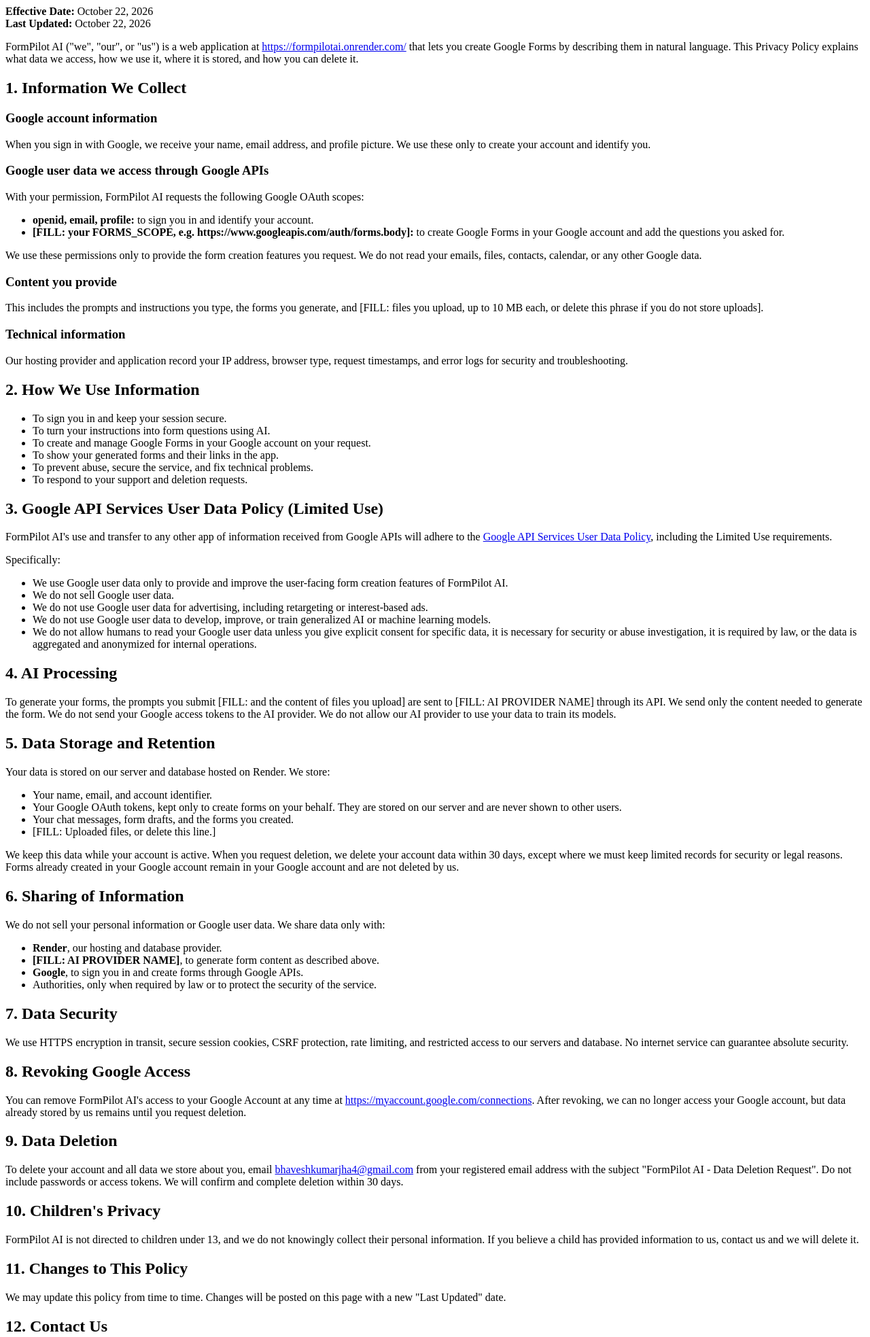
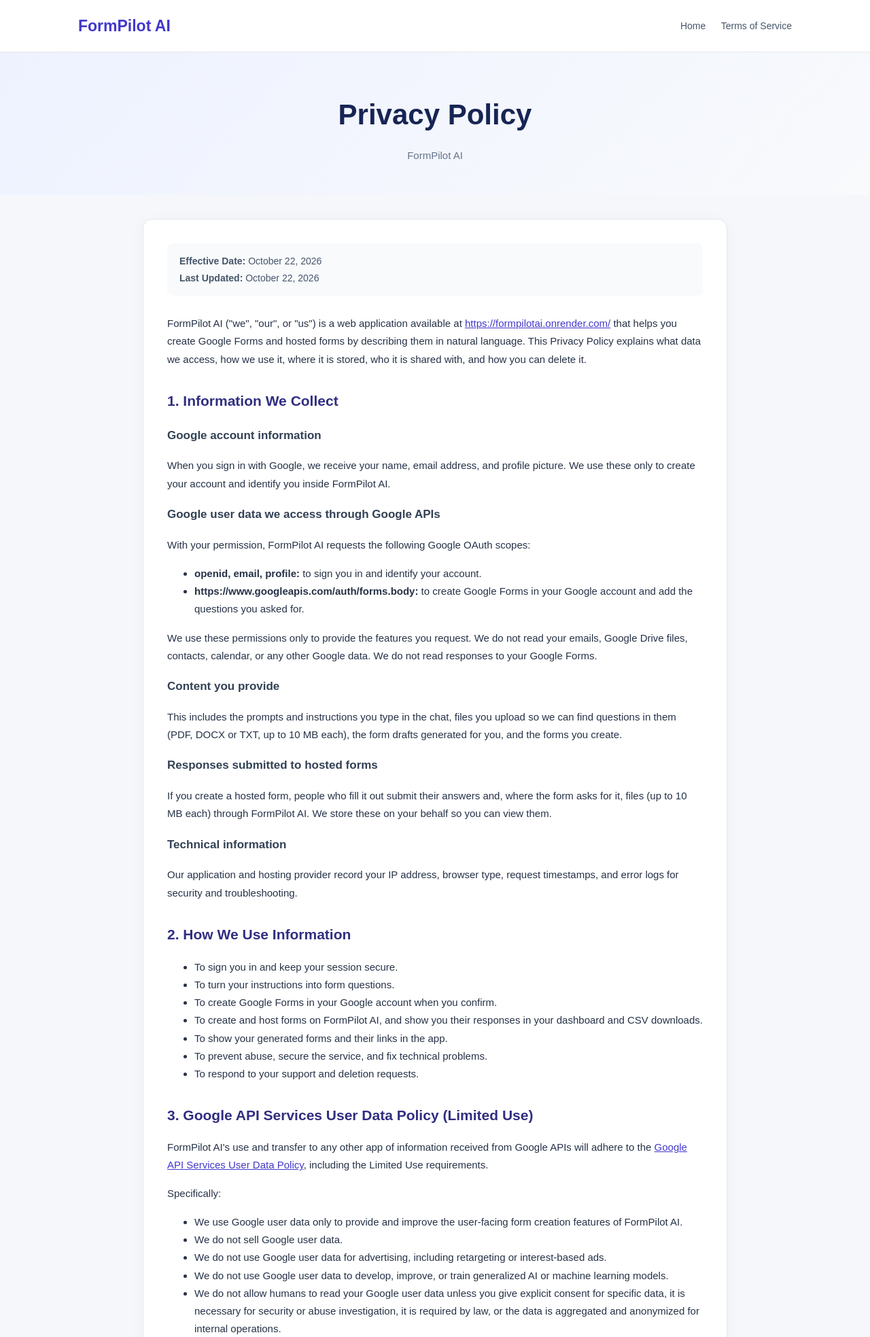
Before and after one commit to Bhaveshkumarjha/ai-Google-forms-agent, a Flask app: page /privacy-policy in a window 1280 px wide. Shown: the top 1967 px of the page at 68% size. Run offline with Flask 3, Linux system fonts and the light colour scheme.

Commit message:
Revise privacy policy for clarity and compliance
Updated the privacy policy to clarify data usage, improve readability, and ensure compliance with regulations. Added details on data processing, retention, and user responsibilities.

```diff
--- a/templates/privacy_policy.html
+++ b/templates/privacy_policy.html
@@ -1,3 +1,156 @@
+<!DOCTYPE html>
+<html lang="en">
+<head>
+    <meta charset="UTF-8">
+    <meta name="viewport" content="width=device-width, initial-scale=1.0">
+
+    <title>Privacy Policy | FormPilot AI</title>
+    <meta name="description" content="Read the FormPilot AI Privacy Policy to understand how information is collected, used, stored, and protected when creating Google Forms.">
+
+    <style>
+        * { box-sizing: border-box; }
+
+        body {
+            margin: 0;
+            font-family: Arial, Helvetica, sans-serif;
+            background: #f5f7fb;
+            color: #263247;
+            line-height: 1.75;
+        }
+
+        header {
+            background: #ffffff;
+            border-bottom: 1px solid #e5e7eb;
+            padding: 18px 24px;
+        }
+
+        .nav {
+            max-width: 1050px;
+            margin: auto;
+            display: flex;
+            align-items: center;
+            justify-content: space-between;
+            gap: 16px;
+        }
+
+        .brand {
+            font-size: 23px;
+            font-weight: 700;
+            color: #4338ca;
+            text-decoration: none;
+        }
+
+        nav a {
+            color: #475569;
+            text-decoration: none;
+            margin-left: 18px;
+            font-size: 14px;
+        }
+
+        nav a:hover { color: #4338ca; }
+
+        .hero {
+            background: linear-gradient(135deg, #eef2ff, #f8fafc);
+            text-align: center;
+            padding: 55px 20px 45px;
+        }
+
+        .hero h1 {
+            margin: 0 0 10px;
+            color: #172554;
+            font-size: clamp(30px, 5vw, 42px);
+        }
+
+        .hero p { color: #64748b; margin: 0; }
+
+        .container {
+            max-width: 900px;
+            margin: 35px auto;
+            padding: 0 20px;
+        }
+
+        .policy {
+            background: #ffffff;
+            padding: 35px;
+            border: 1px solid #e5e7eb;
+            border-radius: 14px;
+            box-shadow: 0 5px 24px rgba(15, 23, 42, 0.04);
+        }
+
+        .updated {
+            background: #f8fafc;
+            padding: 14px 18px;
+            border-radius: 8px;
+            color: #475569;
+            font-size: 14px;
+            margin-bottom: 28px;
+        }
+
+        h2 {
+            color: #312e81;
+            font-size: 21px;
+            margin-top: 30px;
+            margin-bottom: 10px;
+        }
+
+        h3 {
+            color: #334155;
+            font-size: 17px;
+        }
+
+        p, li { font-size: 15px; }
+
+        a {
+            color: #4338ca;
+            overflow-wrap: anywhere;
+        }
+
+        .contact {
+            background: #eef2ff;
+            padding: 22px;
+            border-radius: 10px;
+            margin-top: 25px;
+        }
+
+        footer {
+            text-align: center;
+            padding: 28px 20px;
+            color: #64748b;
+            font-size: 14px;
+        }
+
+        footer a {
+            margin: 0 8px;
+            text-decoration: none;
+        }
+
+        @media (max-width: 600px) {
+            .nav { flex-direction: column; }
+            nav a { margin: 0 8px; }
+            .policy { padding: 22px 18px; }
+            .hero { padding: 38px 16px; }
+        }
+    </style>
+</head>
+
+<body>
+
+<header>
+    <div class="nav">
+        <a class="brand" href="/">FormPilot AI</a>
+        <nav>
+            <a href="/">Home</a>
+            <a href="/terms">Terms of Service</a>
+        </nav>
+    </div>
+</header>
+
+<section class="hero">
+    <h1>Privacy Policy</h1>
+    <p>FormPilot AI</p>
+</section>
+
+<main class="container">
 <article class="policy">
 
     <div class="updated">
@@ -6,44 +159,66 @@
     </div>
 
     <p>
-        FormPilot AI ("we", "our", or "us") is a web application at
+        FormPilot AI ("we", "our", or "us") is a web application available at
         <a href="https://formpilotai.onrender.com/">https://formpilotai.onrender.com/</a>
-        that lets you create Google Forms by describing them in natural language.
-        This Privacy Policy explains what data we access, how we use it,
-        where it is stored, and how you can delete it.
+        that helps you create Google Forms and hosted forms by describing them in
+        natural language. This Privacy Policy explains what data we access, how we
+        use it, where it is stored, who it is shared with, and how you can delete it.
     </p>
 
     <h2>1. Information We Collect</h2>
 
     <h3>Google account information</h3>
-    <p>When you sign in with Google, we receive your name, email address,
-    and profile picture. We use these only to create your account and identify you.</p>
+    <p>
+        When you sign in with Google, we receive your name, email address, and
+        profile picture. We use these only to create your account and identify you
+        inside FormPilot AI.
+    </p>
 
     <h3>Google user data we access through Google APIs</h3>
     <p>With your permission, FormPilot AI requests the following Google OAuth scopes:</p>
     <ul>
-        <li><strong>openid, email, profile:</strong> to sign you in and identify your account.</li>
-        <li><strong>[FILL: your FORMS_SCOPE, e.g. https://www.googleapis.com/auth/forms.body]:</strong>
-        to create Google Forms in your Google account and add the questions you asked for.</li>
+        <li>
+            <strong>openid, email, profile:</strong> to sign you in and identify
+            your account.
+        </li>
+        <li>
+            <strong>https://www.googleapis.com/auth/forms.body:</strong> to create
+            Google Forms in your Google account and add the questions you asked for.
+        </li>
     </ul>
-    <p>We use these permissions only to provide the form creation features you
-    request. We do not read your emails, files, contacts, calendar, or any other
-    Google data.</p>
+    <p>
+        We use these permissions only to provide the features you request. We do
+        not read your emails, Google Drive files, contacts, calendar, or any other
+        Google data. We do not read responses to your Google Forms.
+    </p>
 
     <h3>Content you provide</h3>
-    <p>This includes the prompts and instructions you type, the forms
-    you generate, and [FILL: files you upload, up to 10 MB each, or delete this
-    phrase if you do not store uploads].</p>
+    <p>
+        This includes the prompts and instructions you type in the chat, files you
+        upload so we can find questions in them (PDF, DOCX or TXT, up to 10 MB
+        each), the form drafts generated for you, and the forms you create.
+    </p>
+
+    <h3>Responses submitted to hosted forms</h3>
+    <p>
+        If you create a hosted form, people who fill it out submit their answers
+        and, where the form asks for it, files (up to 10 MB each) through
+        FormPilot AI. We store these on your behalf so you can view them.
+    </p>
 
     <h3>Technical information</h3>
-    <p>Our hosting provider and application record your IP address, browser type,
-    request timestamps, and error logs for security and troubleshooting.</p>
+    <p>
+        Our application and hosting provider record your IP address, browser type,
+        request timestamps, and error logs for security and troubleshooting.
+    </p>
 
     <h2>2. How We Use Information</h2>
     <ul>
         <li>To sign you in and keep your session secure.</li>
-        <li>To turn your instructions into form questions using AI.</li>
-        <li>To create and manage Google Forms in your Google account on your request.</li>
+        <li>To turn your instructions into form questions.</li>
+        <li>To create Google Forms in your Google account when you confirm.</li>
+        <li>To create and host forms on FormPilot AI, and show you their responses in your dashboard and CSV downloads.</li>
         <li>To show your generated forms and their links in the app.</li>
         <li>To prevent abuse, secure the service, and fix technical problems.</li>
         <li>To respond to your support and deletion requests.</li>
@@ -68,66 +243,95 @@
 
     <h2>4. AI Processing</h2>
     <p>
-        To generate your forms, the prompts you submit [FILL: and the content of files you upload]
-        are sent to [FILL: AI PROVIDER NAME] through its API. We send only the content needed
-        to generate the form. We do not send your Google access tokens to the AI provider.
-        We do not allow our AI provider to use your data to train its models.
+        To generate forms from your instructions, the text you type in the chat
+        (and the text of any question file you upload) may be sent to the Google
+        Gemini API. Questions written in a clear format (such as "Question 1",
+        "A.", "B.") and simple field lists are processed on our own server
+        without AI.
+    </p>
+    <p>
+        We do not send your Google access tokens, your Google account data, or
+        responses submitted to your forms to the Gemini API.
+    </p>
+    <p>
+        We use the free tier of the Gemini API. Under Google's terms for the free
+        tier, content submitted to it may be used by Google to improve its
+        products. Please do not enter confidential or sensitive information in
+        the chat. Google's handling of this content is governed by the
+        <a href="https://ai.google.dev/gemini-api/terms" target="_blank" rel="noopener noreferrer">Gemini API Additional Terms</a>.
     </p>
 
     <h2>5. Data Storage and Retention</h2>
-    <p>Your data is stored on our server and database hosted on Render.
-    We store:</p>
+    <p>Your data is stored on our server and database hosted on Render. We store:</p>
     <ul>
-        <li>Your name, email, and account identifier.</li>
-        <li>Your Google OAuth tokens, kept only to create forms on your behalf. They are stored on our server and are never shown to other users.</li>
+        <li>Your name, email address, and account identifier.</li>
+        <li>Your Google access tokens, stored encrypted, used only to create Google Forms in your account on your request.</li>
         <li>Your chat messages, form drafts, and the forms you created.</li>
-        <li>[FILL: Uploaded files, or delete this line.]</li>
+        <li>For hosted forms: the responses and files submitted by people who fill out your form. Files are stored privately and only the form owner can download them.</li>
     </ul>
-    <p>We keep this data while your account is active. When you request
-    deletion, we delete your account data within 30 days, except where
-    we must keep limited records for security or legal reasons.
-    Forms already created in your Google account remain in your Google
-    account and are not deleted by us.</p>
+    <p>
+        We keep this data while your account is active. When you request
+        deletion, we delete your account data within 30 days, except for limited
+        records we must keep for security or legal reasons. Google Forms already
+        created in your Google account remain in your Google account and are not
+        deleted by us.
+    </p>
 
     <h2>6. Sharing of Information</h2>
-    <p>We do not sell your personal information or Google user data.
-    We share data only with:</p>
+    <p>We do not sell your personal information or Google user data. We share data only with:</p>
     <ul>
         <li><strong>Render</strong>, our hosting and database provider.</li>
-        <li><strong>[FILL: AI PROVIDER NAME]</strong>, to generate form content as described above.</li>
-        <li><strong>Google</strong>, to sign you in and create forms through Google APIs.</li>
+        <li><strong>Google</strong>, to sign you in, create forms through the Google Forms API, and process AI requests through the Gemini API as described above.</li>
         <li>Authorities, only when required by law or to protect the security of the service.</li>
     </ul>
 
-    <h2>7. Data Security</h2>
-    <p>We use HTTPS encryption in transit, secure session cookies, CSRF protection,
-    rate limiting, and restricted access to our servers and database.
-    No internet service can guarantee absolute security.</p>
+    <h2>7. People Who Fill Out Hosted Forms</h2>
+    <p>
+        If you create a hosted form, the people who submit it provide their
+        answers and files to you through FormPilot AI. You are responsible for
+        how you use that information. We store it only to show it to you in your
+        dashboard and CSV download, and we do not use it for any other purpose.
+    </p>
 
-    <h2>8. Revoking Google Access</h2>
-    <p>You can remove FormPilot AI's access to your Google Account at any time at
-    <a href="https://myaccount.google.com/connections" target="_blank" rel="noopener noreferrer">
-    https://myaccount.google.com/connections</a>.
-    After revoking, we can no longer access your Google account, but data
-    already stored by us remains until you request deletion.</p>
+    <h2>8. Data Security</h2>
+    <p>
+        We use HTTPS encryption in transit, encrypted storage of Google access
+        tokens, secure session cookies, CSRF protection, rate limiting, file type
+        checks on uploads, and restricted access to our servers and database.
+        No internet service can guarantee absolute security.
+    </p>
 
-    <h2>9. Data Deletion</h2>
-    <p>To delete your account and all data we store about you, email
-    <a href="mailto:bhaveshkumarjha4@gmail.com">bhaveshkumarjha4@gmail.com</a>
-    from your registered email address with the subject
-    "FormPilot AI - Data Deletion Request". Do not include passwords or access tokens.
-    We will confirm and complete deletion within 30 days.</p>
+    <h2>9. Revoking Google Access</h2>
+    <p>
+        You can remove FormPilot AI's access to your Google Account at any time at
+        <a href="https://myaccount.google.com/connections" target="_blank" rel="noopener noreferrer">https://myaccount.google.com/connections</a>.
+        After revoking, we can no longer access your Google Account, but data
+        already stored by us remains until you request deletion.
+    </p>
 
-    <h2>10. Children's Privacy</h2>
-    <p>FormPilot AI is not directed to children under 13, and we do not knowingly
-    collect their personal information. If you believe a child has provided
-    information to us, contact us and we will delete it.</p>
+    <h2>10. Data Deletion</h2>
+    <p>
+        To delete your account and all data we store about you, email
+        <a href="mailto:bhaveshkumarjha4@gmail.com">bhaveshkumarjha4@gmail.com</a>
+        from your registered email address with the subject
+        "FormPilot AI - Data Deletion Request". Do not include passwords or
+        access tokens. We will confirm and complete deletion within 30 days.
+    </p>
 
-    <h2>11. Changes to This Policy</h2>
-    <p>We may update this policy from time to time. Changes will be posted on
-    this page with a new "Last Updated" date.</p>
+    <h2>11. Children's Privacy</h2>
+    <p>
+        FormPilot AI is not directed to children under 13, and we do not
+        knowingly collect their personal information. If you believe a child has
+        provided information to us, contact us and we will delete it.
+    </p>
 
-    <h2>12. Contact Us</h2>
+    <h2>12. Changes to This Policy</h2>
+    <p>
+        We may update this policy from time to time. Changes will be posted on
+        this page with a new "Last Updated" date.
+    </p>
+
+    <h2>13. Contact Us</h2>
     <div class="contact">
         <p><strong>Application:</strong> FormPilot AI</p>
         <p><strong>Email:</strong>
@@ -142,3 +346,14 @@
     </div>
 
 </article>
+</main>
+
+<footer>
+    <p>&copy; 2026 FormPilot AI. All rights reserved.</p>
+    <a href="/">Home</a>
+    <a href="/terms">Terms of Service</a>
+    <a href="/privacy-policy">Privacy Policy</a>
+</footer>
+
+</body>
+</html>
```
